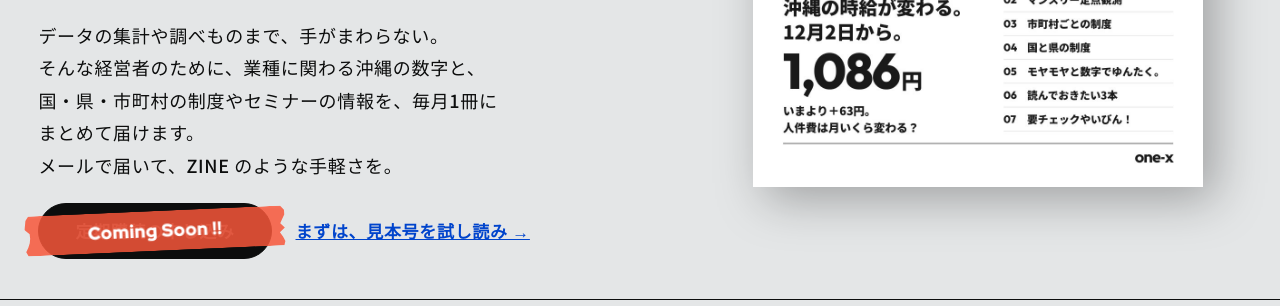
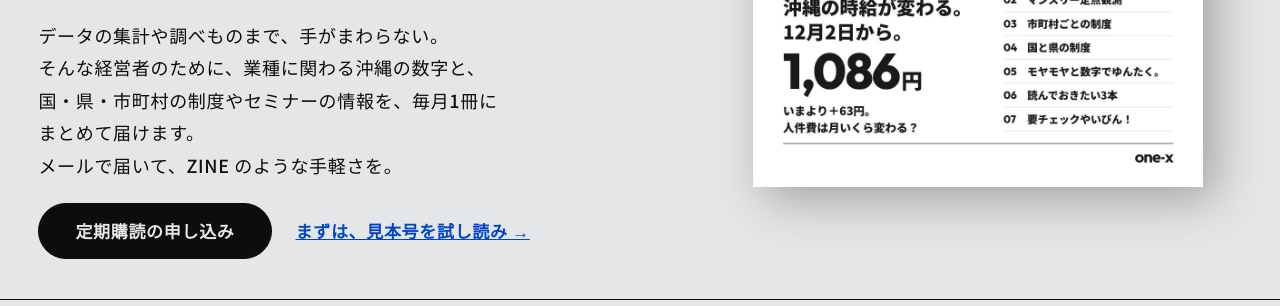
Before and after one commit to teeoak1103-bit/teeoak1103-bit.github.io, a plain HTML site: page newyaibeen/index.html in a window 1280 px wide. Shown: the part 646-952 px from the top of the page. Drawn offline with Linux system fonts and the light colour scheme; a web font is replaced by a local one.

Commit message:
new yai been LP: 読む人の申込みを開始（月払い・1年まとめの申込みボタンをつなぐ、規約などの制定日 2026年11月18日）
Co-Authored-By: Claude Opus 5.5 <noreply@anthropic.com>

```diff
--- a/newyaibeen/index.html
+++ b/newyaibeen/index.html
@@ -81,22 +81,6 @@
 .miss a { color: var(--ink); font-weight: 700; }
 @media (prefers-reduced-motion: reduce) { .card { transition: none; } }
 </style>
-<style>
-.soon { position: relative; display: inline-block; vertical-align: middle; width: max-content; max-width: 100%; justify-self: start; align-self: flex-start; }
-.soon > .btn, .soon > .btn-s { margin: 0; pointer-events: none; cursor: default; color: rgba(228,230,231,.4); }
-.soon > .btn[disabled], .soon > .btn-s[disabled] { opacity: 1; }
-.rc .soon { display: block; width: 100%; margin-top: auto; }
-.rc .soon > .rec-go { width: 100%; }
-.soon .tape { position: absolute; left: 50%; top: 50%; width: calc(100% + 28px); height: 40px;
-  display: flex; align-items: center; justify-content: center; transform: translate(-50%,-50%) rotate(-2.5deg);
-  background: rgba(255,90,60,.82); color: #fff; font-family: "Red Hat Display", sans-serif; font-weight: 900;
-  font-size: 18px; letter-spacing: .02em; white-space: nowrap; pointer-events: none;
-  filter: drop-shadow(0 1px 1.5px rgba(0,0,0,.2)); }
-.soon .btn-xl + .tape { height: 48px; font-size: 22px; width: calc(100% + 32px); }
-.cart .soon { margin-top: 16px; }
-.flow-cta .soon { display: block; width: 100%; } .flow-cta .soon .btn-xl { width: 100%; }
-@media (max-width: 767px) { .flow-cta .soon { display: block; width: 100%; } .flow-cta .soon .btn-xl { width: 100%; } }
-</style>
 <meta name="robots" content="noindex">
 <link rel="canonical" href="https://onex-ri.jp/newyaibeen/">
 </head>
@@ -142,7 +126,7 @@
       </div>
       <p class="lead">データの集計や調べものまで、<span class="nw">手がまわらない。</span><br>そんな経営者のために、業種に関わる<span class="nw">沖縄の数字と、</span><br><span class="nw">国・県・市町村</span>の制度やセミナーの情報を、<span class="nw">毎月1冊に</span><span class="nw">まとめて届けます。</span><br>メールで届いて、<span class="nw">ZINE のような手軽さを。</span></p>
       <div class="act">
-        <span class="soon"><a class="btn" aria-disabled="true" tabindex="-1">定期購読の申し込み</a><span class="tape">Coming Soon !!</span></span>
+        <a class="btn" href="#flow">定期購読の申し込み</a>
         <p><a href="#sample">まずは、見本号を試し読み →</a></p>
       </div>
     </div>
@@ -298,8 +282,8 @@
       <li><b>毎月8日</b><p>新しい号をお届けします。12月8日が創刊号（Vol.01）となります。</p></li>
     </ol>
     <div class="flow-cta">
-      <span class="soon"><a class="btn btn-xl" aria-disabled="true" tabindex="-1">月払いで申し込む<span class="ar" aria-hidden="true">→</span></a><span class="tape">Coming Soon !!</span></span>
-      <span class="soon"><a class="btn btn-xl btn-alt" aria-disabled="true" tabindex="-1">1年まとめで申し込む<span class="ar" aria-hidden="true">→</span></a><span class="tape">Coming Soon !!</span></span>
+      <a class="btn btn-xl" href="https://buy.stripe.com/3cI14m9yO7tY9WZezVfYY02">月払いで申し込む<span class="ar" aria-hidden="true">→</span></a>
+      <a class="btn btn-xl btn-alt" href="https://buy.stripe.com/28EbJ0cL06pU7OR4ZlfYY01">1年まとめで申し込む<span class="ar" aria-hidden="true">→</span></a>
       <p class="small"><b>いつでも解約できます。</b>お届けするメールのリンクから、お手続きいただけます。1年まとめ購入は、途中で解約しても返金はありません。わからないときは、お問い合わせからご連絡ください。</p>
     </div>
     </div>
@@ -516,13 +500,5 @@ window.nybScrollTo = function (t, left) {
   if (document.readyState === 'complete') start(); else addEventListener('load', start);
 })();
 </script>
-<script>
-document.querySelectorAll('.soon .tape').forEach(el => {
-  const n = 9, p = [], j = () => (Math.random() * 7).toFixed(1);
-  for (let i = 0; i <= n; i++) p.push('calc(100% - ' + j() + 'px) ' + (i / n * 100).toFixed(1) + '%');
-  for (let i = n; i >= 0; i--) p.push(j() + 'px ' + (i / n * 100).toFixed(1) + '%');
-  el.style.clipPath = 'polygon(' + p.join(',') + ')';
-});
-</script>
 </body>
 </html>
```
Also changed, not shown: newyaibeen/privacy.html (+1 -2 lines), newyaibeen/terms.html (+1 -2 lines), newyaibeen/tokushoho.html (+1 -2 lines).
